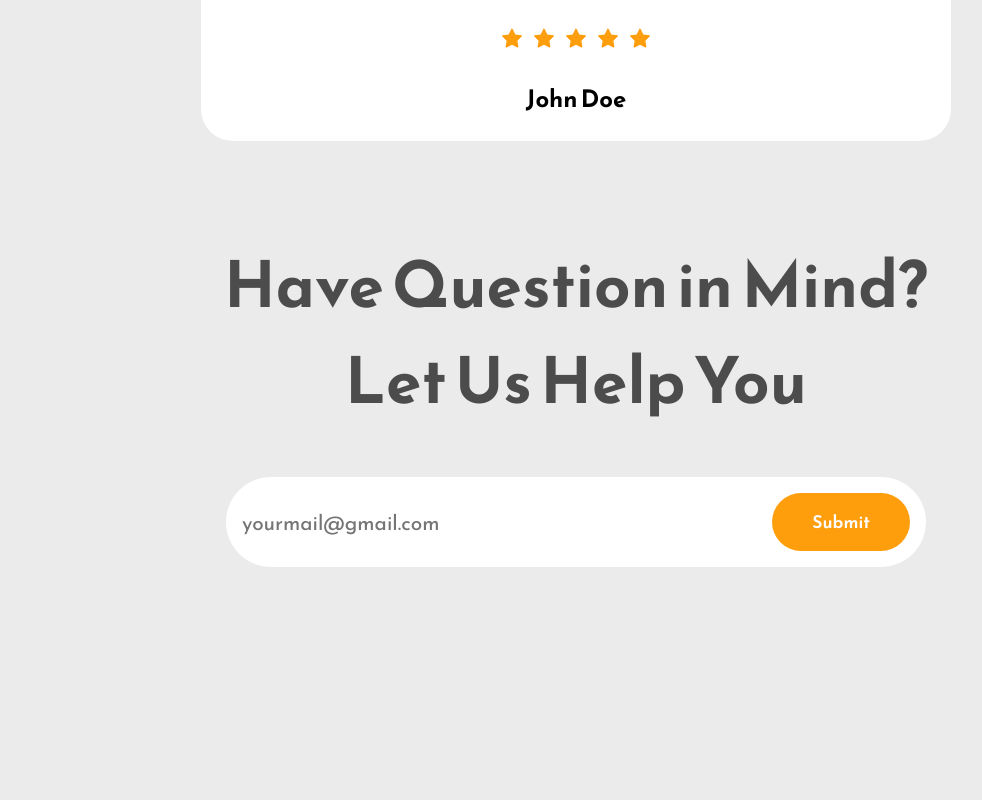
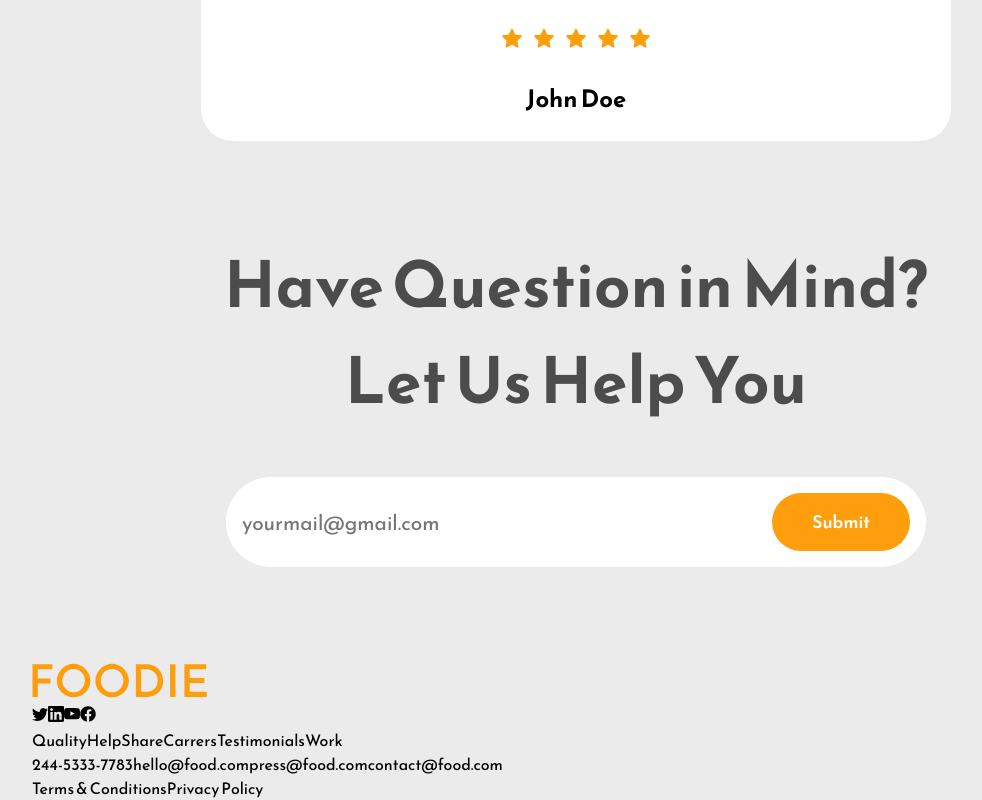
Before and after one commit to DavidCortesA/Restaurant, a React app: page / in a window 1280 px wide. Shown: the part 3494-4294 px from the top of the page, without its empty margins (64-1046 px from the left). Before the commit the page ends 4157 px from the top, so only its background shows below. Built offline with nearby package versions, Linux system fonts and the light colour scheme.

Commit message:
🦶 Footer

```diff
--- a/src/App.js
+++ b/src/App.js
@@ -15,7 +15,7 @@ const App = () => {
       <Work />
       <Testimonial />
       <Contact />
-      {/* <Footer /> en espera */}
+      <Footer />
     </div>
   )
 }
--- a/src/components/Footer.jsx
+++ b/src/components/Footer.jsx
@@ -1,10 +1,44 @@
-import React from 'react'
+import React from 'react';
+import Logo from '@assets/Logo.svg';
+import { BsTwitter, BsYoutube } from "react-icons/bs";
+import { SiLinkedin } from "react-icons/si";
+import { FaFacebook } from "react-icons/fa";
 
 const Footer = () => {
   return (
-    <div>
-      <h1>Footer</h1>
-    </div>
+    <footer className='footer'>
+      <div className="footer__sectionOne">
+        <div className="footer__sectionOne--logo">
+          <img src={Logo} alt="" />
+        </div>
+        <div className="footer__sectionOne--icons">
+          <BsTwitter />
+          <SiLinkedin />
+          <BsYoutube />
+          <FaFacebook />
+        </div>
+      </div>
+      <div className="footer__sectionTwo">
+        <div className="footer__sectionTwo--columns">
+          <span>Quality</span>
+          <span>Help</span>
+          <span>Share</span>
+          <span>Carrers</span>
+          <span>Testimonials</span>
+          <span>Work</span>
+        </div>
+        <div className="footer__sectionTwo--columns">
+          <span>244-5333-7783</span>
+          <span>hello@food.com</span>
+          <span>press@food.com</span>
+          <span>contact@food.com</span>
+        </div>
+        <div className="footer__sectionTwo--columns">
+          <span>Terms & Conditions</span>
+          <span>Privacy Policy</span>
+        </div>
+      </div>
+    </footer>
   )
 }
 
--- /dev/null
+++ b/src/styles/_footer.scss
@@ -0,0 +1,50 @@
+@import './variables';
+
+.footer{
+  margin: 6rem 0rem;
+  display: flex;
+  margin-top: 10rem;
+  &__sectionOne{
+    &--logo{
+      max-width: 110px;
+    }
+  }
+  &--icons{
+    margin-top: 2.5rem;
+    svg {
+      font-size: $sizeText + 0.4rem;
+      margin-right: 1.25rem;
+      color: #585858;
+    }
+  }
+  &__sectionTwo{
+    flex: 1;
+    display: flex;
+    justify-content: flex-end;
+    &--columns{
+      display: flex;
+      flex-direction: column;
+      min-width: 190px;
+      span {
+        margin: 0.25rem 0rem;
+        font-weight: 600;
+        color: #4c4c4c;
+        cursor: pointer;
+      }
+    }
+  }
+}
+
+@media (max-width: $medium){
+  .footer{
+    flex-direction: column;
+    margin-top: 2rem;
+    &__sectionTwo{
+      flex-direction: column;
+      margin-top: 2rem;
+      &--columns{
+        margin: 1rem 0rem;
+      }
+    }
+  }
+}
--- a/src/styles/_variables.scss
+++ b/src/styles/_variables.scss
@@ -2,6 +2,12 @@ $sizeText: 1.1rem;
 $small: 600px;
 $medium: 800px;
 $large: 1000px;
+$orange: #fe9e0d;
+$orangeDark:  #e48f0f;
+$gray: #585858;
+$grayLight: #6a6a6a;
+$grayDark: #4c4c4c;
+$graySilver: #808080;
 
 @mixin dFlex($alignItems:center, $justifyContent: center){
     display: flex;
--- a/src/styles/styles.scss
+++ b/src/styles/styles.scss
@@ -5,6 +5,7 @@
 @import './work';
 @import './testimonial';
 @import './contact';
+@import './variables';
 
 *{
   margin: 0;
```
